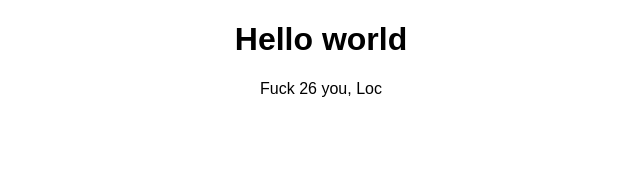
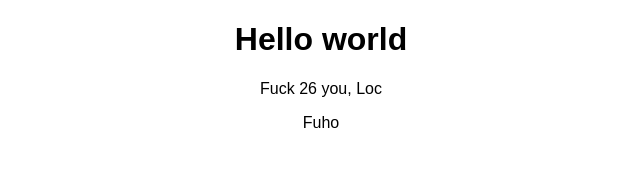
Before and after one commit to MrNocTV/LearningReact, a React (Create React App) app: page / in a window 1280 px wide. Shown: the top 182 px of the page, without its empty margins (319-959 px from the left). Built offline with nearby package versions, Linux system fonts and the light colour scheme.

Commit message:
Add text between open and close tag of component

```diff
--- a/src/App.js
+++ b/src/App.js
@@ -7,7 +7,7 @@ class App extends Component {
     return (
       <div className="App">
         <h1>Hello world</h1>
-        <Person name="Loc"/>
+        <Person name="Loc">Fuho</Person>
       </div>
     );
   }
--- a/src/Person/Person.js
+++ b/src/Person/Person.js
@@ -1,8 +1,13 @@
 import React from 'react';
 
 const person = (props) => {
-    console.log(props)
-return <p>Fuck { Math.floor(Math.random() * 30) } you, {props.name}</p>
+
+    return (
+        <div>
+            <p>Fuck { Math.floor(Math.random() * 30) } you, {props.name}</p>
+            <p>{props.children}</p>
+        </div>
+    )
 }
 
 export default person;
```
